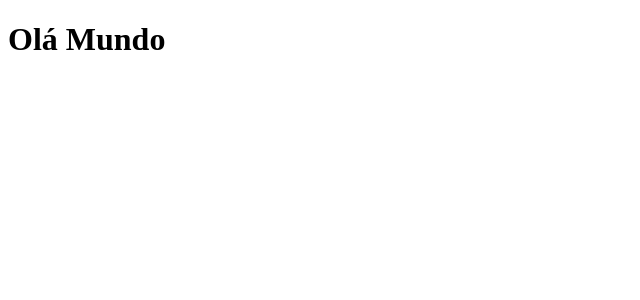
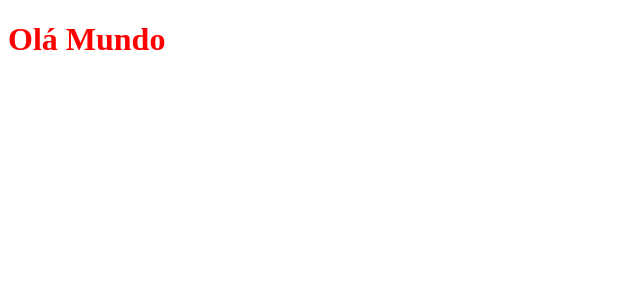
Before and after one commit to fabionogueiracarmo/apptype, a React (Create React App) app: page / in a window 1280 px wide. Shown: the top 300 px of the page, without its empty margins (0-640 px from the left). Built offline with nearby package versions, Linux system fonts and the light colour scheme.

Commit message:
insert interface for title

```diff
--- a/src/App.tsx
+++ b/src/App.tsx
@@ -5,7 +5,7 @@ import Title from './components/Title';
 function App() {
   return (
     <div className="App">
-        <Title title={"Olá Mundo"}/>
+        <Title color="red" title="Olá Mundo"/>
     </div>
   );
 }
--- a/src/components/Title.tsx
+++ b/src/components/Title.tsx
@@ -1,5 +1,12 @@
-function Title(props: {title: string}){
-    return <h1>{props.title}</h1>
+import {PropsWithChildren} from 'react'
+type TitleProps = {
+    color?: string,
+    title: string
+}
+
+function Title(props: PropsWithChildren<TitleProps>){
+    const {color="green", children} = props;
+    return <h1 style={{color: color}}>{props.title}</h1>
 }
 
 export default Title;
```
